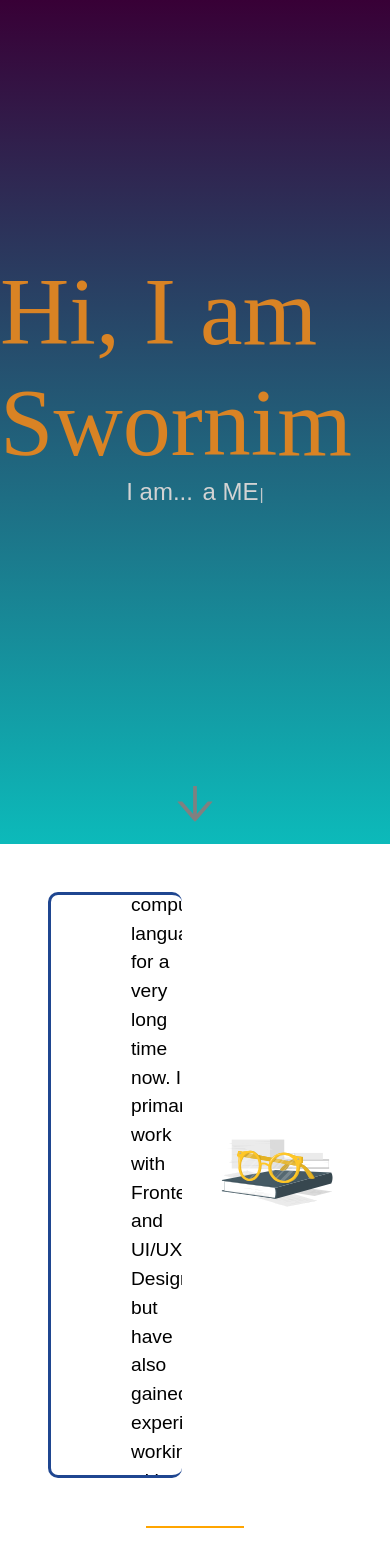
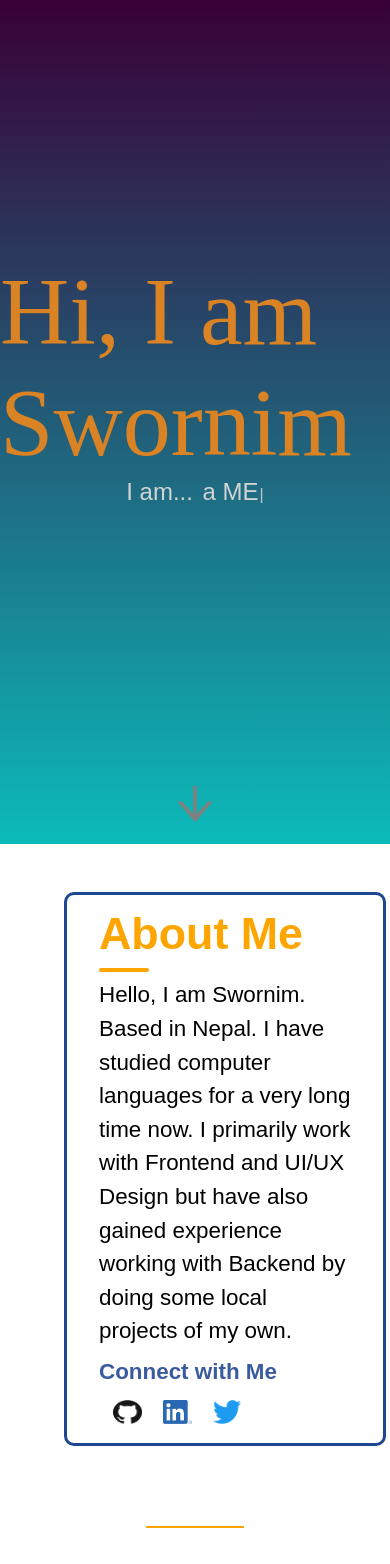
Before and after one commit to swornims/.github.io, a React (Create React App) app: page / in a window 390 px wide. Shown: the top 1564 px of the page. Built offline with nearby package versions, Linux system fonts and the light colour scheme; a web font is replaced by a local one.

Commit message:
made about tablet compatible

```diff
--- a/src/components/About.css
+++ b/src/components/About.css
@@ -37,19 +37,6 @@
     animation-name: slidein;
 }
 
-/* @media (min-height:80vh) {
-    @keyframes slidein {
-        from {
-            display: none;
-            width: 0%;
-        }
-
-        to {
-            width: 20%;
-        }
-    }
-} */
-
 .about-p {
     line-height: 1.5;
     font-size: 1.2em;
@@ -85,3 +72,27 @@ a {
 .about-img {
     margin: 2em;
 }
+
+@media (max-width:1024px) {
+    .about-container {
+        flex-direction: column;
+    }
+
+    .about-info {
+        width: 90%;
+        padding: 2em;
+        margin: 2em;
+        margin-left: 3em;
+        border: 3px solid #1F4690;
+    }
+
+    .about-p {
+        font-size: 1.4em;
+    }
+
+    .about-img {
+        display: none;
+        margin: 0 auto;
+    }
+
+}
```
